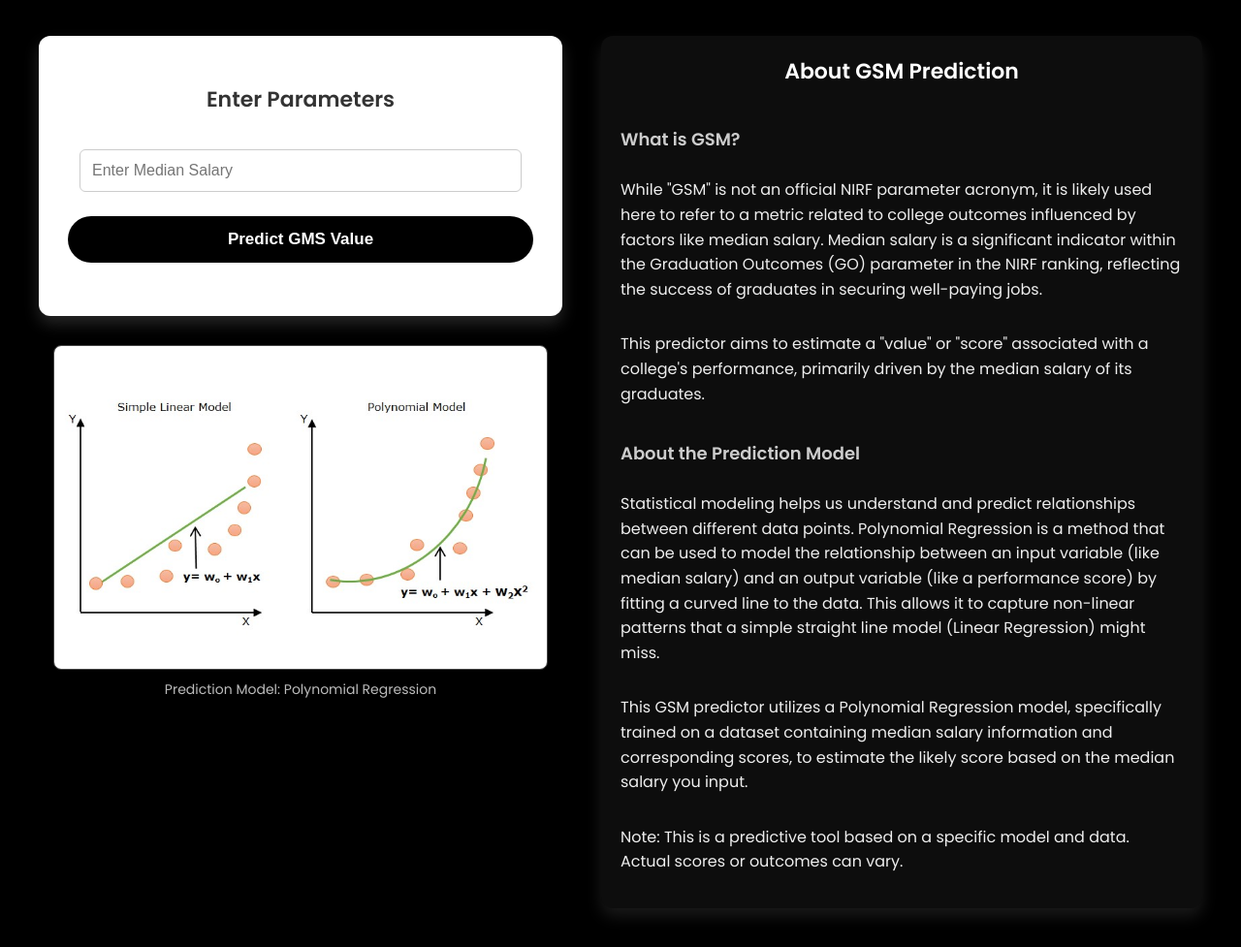
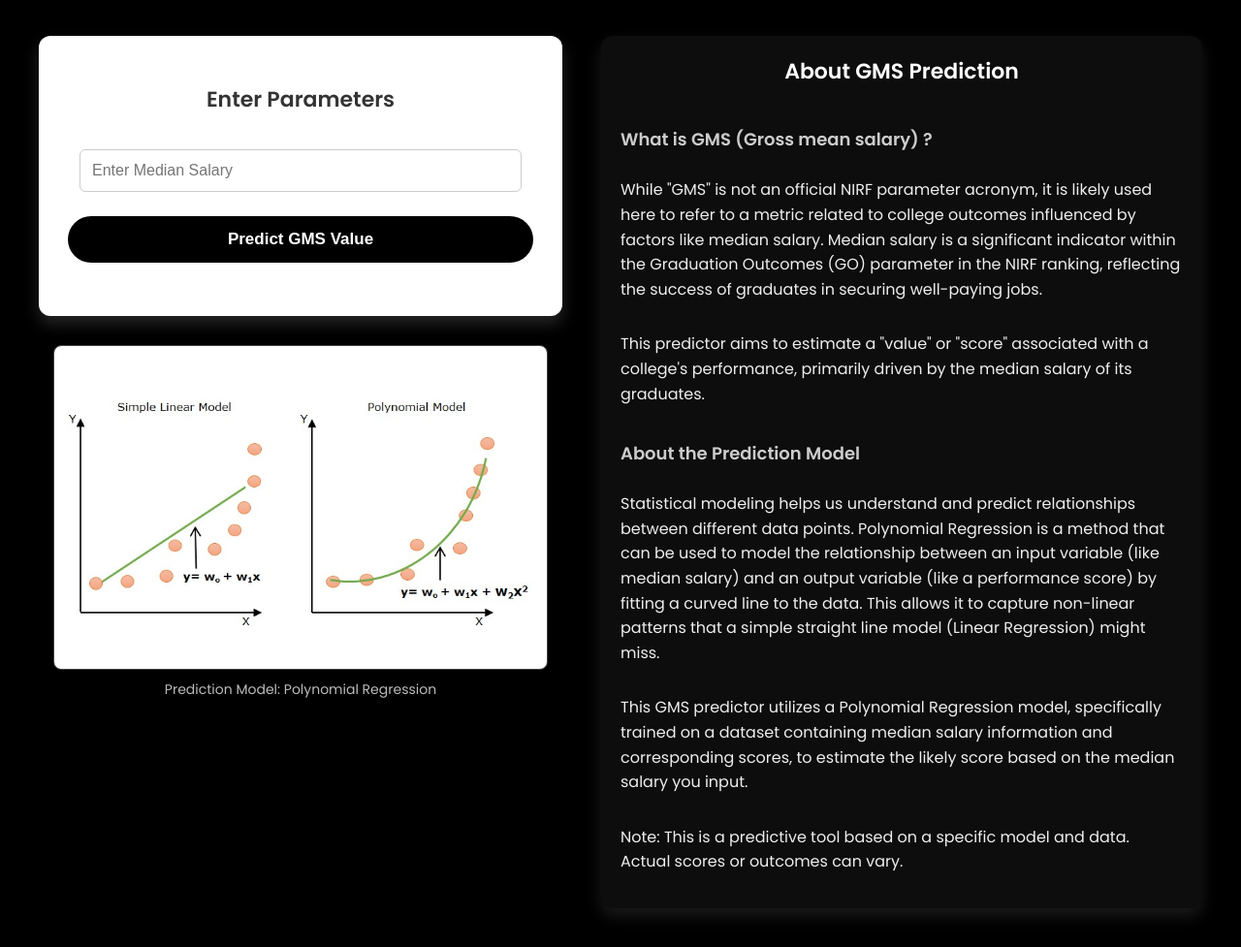
Before and after one commit to Mr-Suave/NIRF-Rank_Predictor, a plain HTML site: page gsm_predictor.html in a window 1280 px wide. Shown: the part 112-1089 px from the top of the page at 97% size. Drawn offline with Linux system fonts and the light colour scheme.

Commit message:
minor changes

```diff
--- a/gsm_predictor.html
+++ b/gsm_predictor.html
@@ -3,7 +3,7 @@
 <head>
     <meta charset="UTF-8">
     <meta name="viewport" content="width=device-width, initial-scale=1.0">
-    <title>GSM Predictor</title>
+    <title>GMS Predictor</title>
     <link href="https://fonts.googleapis.com/css2?family=Poppins:wght@400;600;700&display=swap" rel="stylesheet">
     <style>
         body {
@@ -237,11 +237,11 @@
         </div>
 
         <div class="right-half">
-            <h2>About GSM Prediction</h2>
+            <h2>About GMS Prediction</h2>
 
-            <h3>What is GSM?</h3>
+            <h3>What is GMS (Gross mean salary) ?</h3>
             <p>
-                 While "GSM" is not an official NIRF parameter acronym, it is likely used here to refer to a metric related to college outcomes influenced by factors like median salary. Median salary is a significant indicator within the Graduation Outcomes (GO) parameter in the NIRF ranking, reflecting the success of graduates in securing well-paying jobs.
+                 While "GMS" is not an official NIRF parameter acronym, it is likely used here to refer to a metric related to college outcomes influenced by factors like median salary. Median salary is a significant indicator within the Graduation Outcomes (GO) parameter in the NIRF ranking, reflecting the success of graduates in securing well-paying jobs.
             </p>
              <p>
                  This predictor aims to estimate a "value" or "score" associated with a college's performance, primarily driven by the median salary of its graduates.
@@ -252,7 +252,7 @@
                  Statistical modeling helps us understand and predict relationships between different data points. Polynomial Regression is a method that can be used to model the relationship between an input variable (like median salary) and an output variable (like a performance score) by fitting a curved line to the data. This allows it to capture non-linear patterns that a simple straight line model (Linear Regression) might miss.
             </p>
              <p>
-                 This GSM predictor utilizes a Polynomial Regression model, specifically trained on a dataset containing median salary information and corresponding scores, to estimate the likely score based on the median salary you input.
+                 This GMS predictor utilizes a Polynomial Regression model, specifically trained on a dataset containing median salary information and corresponding scores, to estimate the likely score based on the median salary you input.
              </p>
              <p>
                  Note: This is a predictive tool based on a specific model and data. Actual scores or outcomes can vary.
@@ -263,7 +263,7 @@
 
 
     <script>
-         // Replace with the actual URL of your GSM backend deployed on Render
+         // Replace with the actual URL of your GMS backend deployed on Render
          const GSM_PREDICTOR_API_URL = "https://nirf-rank-predictor-2.onrender.com/predict"; // <<< UPDATE THIS URL
 
 
@@ -295,7 +295,7 @@
 
 
             // If validation passes, show loading state
-            resultElement.innerText = "Predicting GSM Value...";
+            resultElement.innerText = "Predicting GMS Value...";
 
 
             // Prepare data for the fetch request
@@ -320,7 +320,7 @@
             .then(data => {
                 // Assuming the backend returns {"predicted_gsm_score": value}
                 if (data.predicted_gsm_score !== undefined) {
-                    resultElement.innerText = "Predicted GSM Value: " + data.predicted_gsm_score;
+                    resultElement.innerText = "Predicted GMS Value: " + data.predicted_gsm_score;
                     resultElement.style.color = "green"; // Success color
                 } else if (data.error) {
                      resultElement.innerText = "Error from server: " + data.error;
```
